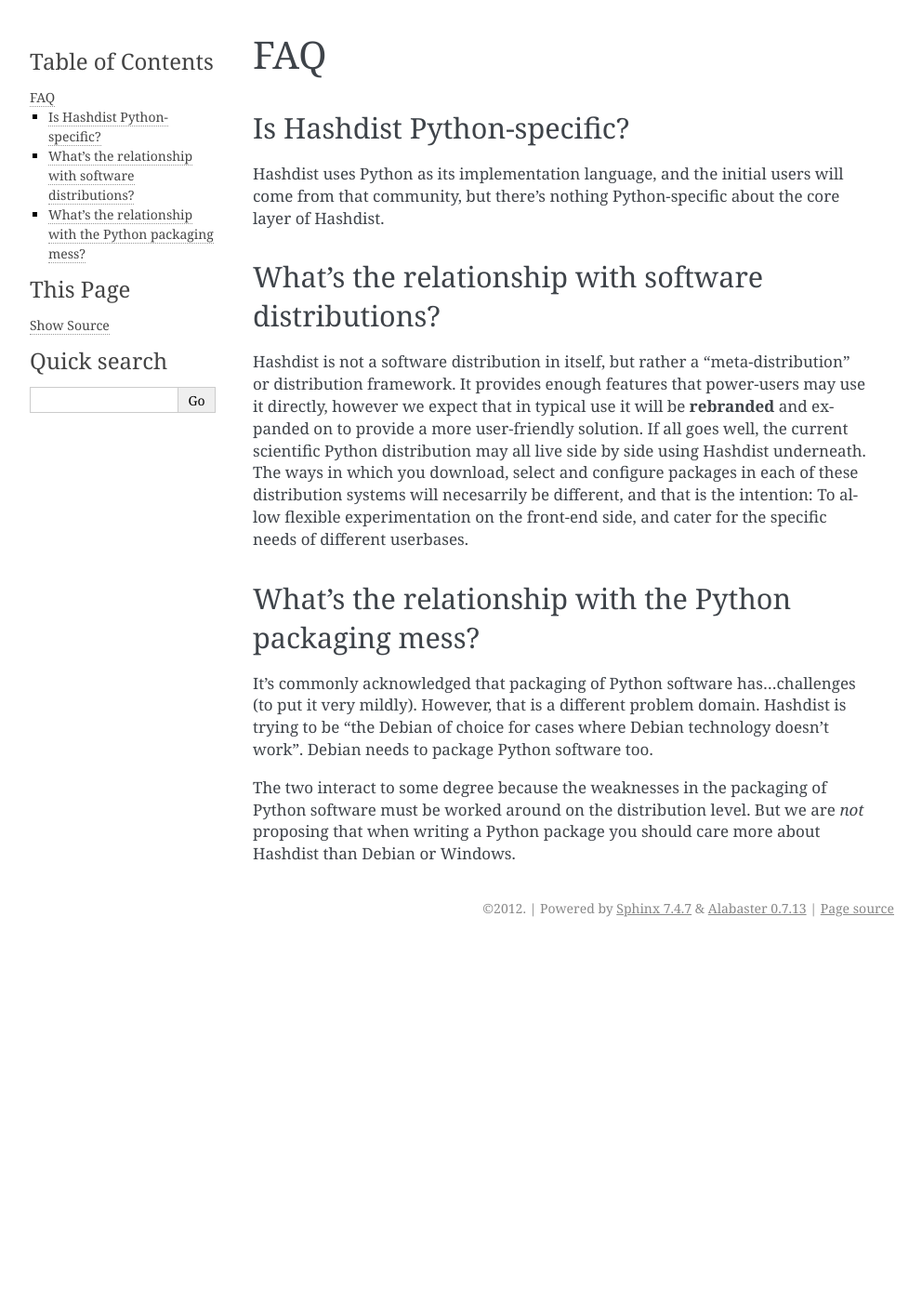
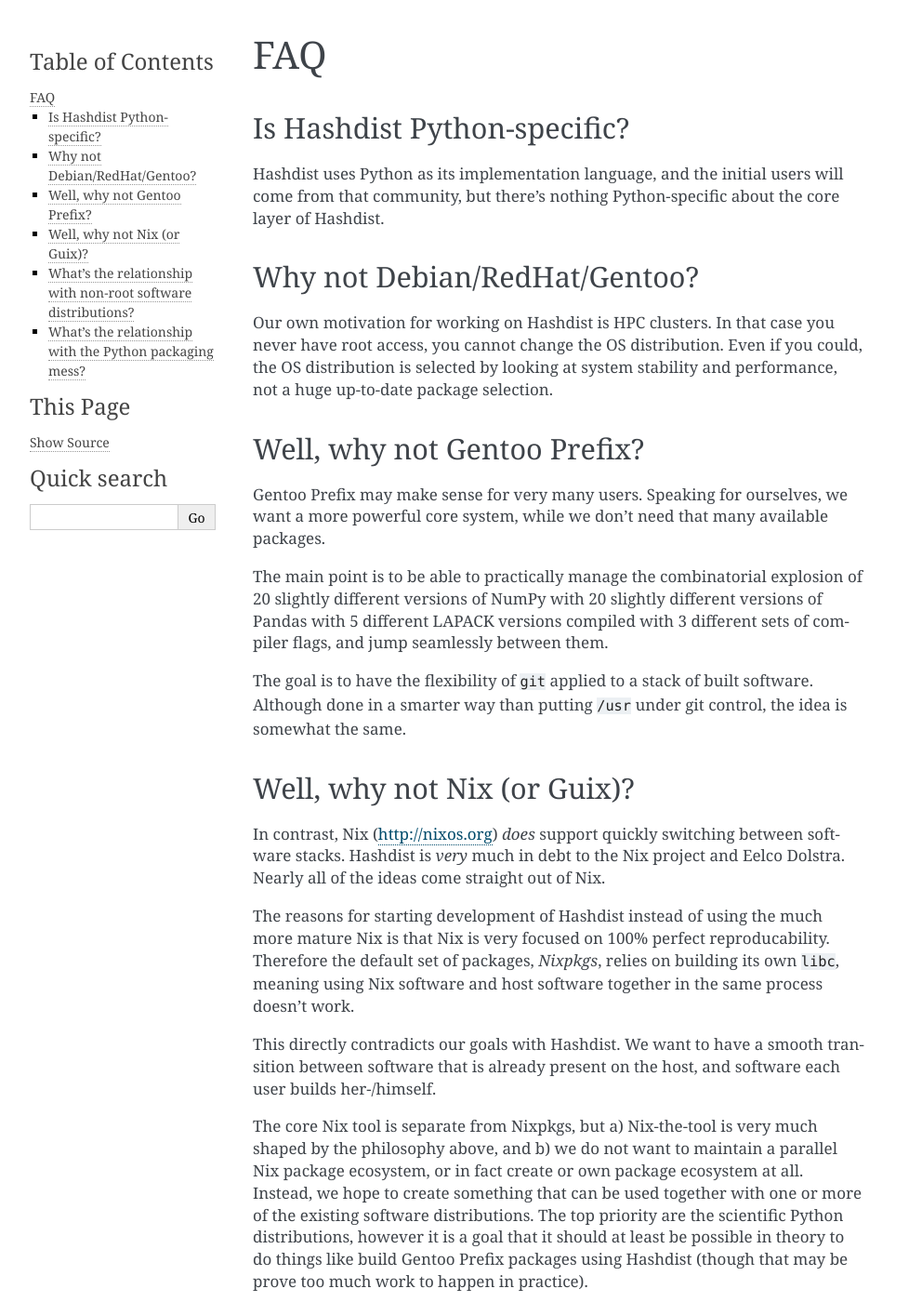
Before and after one commit to hashdist/hashdist, a Sphinx documentation site: the page built from doc/source/faq.rst, in a window 1280 px wide and 1400 px high. Shown: the whole window at 93% size, without its empty margins (148-1140 px from the left). Built offline with Sphinx 7.4.7, drawn with Linux system fonts in a browser that asks for light colours; some of the changed text lies outside the part shown.

Commit message:
DOC more FAQ and tutorial

```diff
--- a/doc/source/faq.rst
+++ b/doc/source/faq.rst
@@ -9,15 +11,79 @@
 Python-specific about the core layer of Hashdist.
 
 
-What's the relationship with software distributions?
-----------------------------------------------------
+Why not Debian/RedHat/Gentoo?
+-----------------------------
+
+Our own motivation for working on Hashdist is HPC clusters. In that
+case you never have root access, you cannot change the OS
+distribution. Even if you could, the OS distribution is selected by
+looking at system stability and performance, not a huge up-to-date
+package selection.
+
+Well, why not Gentoo Prefix?
+----------------------------
+
+Gentoo Prefix may make sense for very many users. Speaking for
+ourselves, we want a more powerful core system, while we don't need
+that many available packages.
+
+The main point is to be able to practically manage the combinatorial
+explosion of 20 slightly different versions of NumPy with 20 slightly
+different versions of Pandas with 5 different LAPACK versions compiled
+with 3 different sets of compiler flags, and jump seamlessly between
+them.
+
+The goal is to have the flexibility of ``git`` applied to a stack of
+built software. Although done in a smarter way than putting ``/usr`` under
+git control, the idea is somewhat the same.
+
+
+Well, why not Nix (or Guix)?
+----------------------------
+
+In contrast, Nix (http://nixos.org) *does* support quickly switching
+between software stacks. Hashdist is *very* much in debt to the Nix
+project and Eelco Dolstra.  Nearly all of the ideas come straight out
+of Nix.
+
+The reasons for starting development of Hashdist instead of using the
+much more mature Nix is that Nix is very focused on 100% perfect
+reproducability. Therefore the default set of packages, *Nixpkgs*,
+relies on building its own ``libc``, meaning using Nix software and
+host software together in the same process doesn't work.
+
+This directly contradicts our goals with Hashdist. We want to have
+a smooth transition between software that is already present on the
+host, and software each user builds her-/himself.
+
+The core Nix tool is separate from Nixpkgs, but a) Nix-the-tool is
+very much shaped by the philosophy above, and b) we do not want to
+maintain a parallel Nix package ecosystem, or in fact create or own
+package ecosystem at all. Instead, we hope to create something that
+can be used together with one or more of the existing software
+distributions. The top priority are the scientific Python
+distributions, however it is a goal that it should at least be
+possible in theory to do things like build Gentoo Prefix packages
+using Hashdist (though that may be prove too much work to happen in
+practice).
+
+Also, Nix is GPL, while Hashdist is BSD. And the important thing about
+Nix is really the fundamental ideas, rather than the code.
+As the Google Summer of Code FAQ states: *"That's fine, a little
+duplication is par for the course in open source."*
+
+We're not aware of other hash-based/functional software administration
+tools than Nix and Hashdist. Guix uses Nix under the hood.
+
+What's the relationship with non-root software distributions?
+-------------------------------------------------------------
 
 Hashdist is not a software distribution in itself, but rather a
 "meta-distribution" or distribution framework. It
 provides enough features that power-users may use it directly, however
-we expect that in typical use it will be **rebranded** and expanded on
-to provide a more user-friendly solution. If all goes well, the current
-scientific Python distribution may all live side by side using Hashdist
+we expect that in typical use it will be rebranded and expanded on
+to provide a more user-friendly solution. If all goes (very) well, the current
+scientific Python distributions may all live side by side using Hashdist
 underneath. The ways in which you download, select and configure
 packages in each of these distribution systems will necesarrily be
 different, and that is the intention: To allow flexible
@@ -39,3 +105,6 @@
 packaging of Python software must be worked around on the distribution
 level. But we are *not* proposing that when writing a Python package
 you should care more about Hashdist than Debian or Windows.
+
+The best way for Pythonistas to think about Hashdist may be
+a more powerful hybrid of virtualenv and buildout.
--- a/doc/source/tutorial.rst
+++ b/doc/source/tutorial.rst
@@ -5,7 +5,10 @@
 development. Please speak up on the mailing list:
 https://groups.google.com/forum/?fromgroups#!forum/hashdist
 
+Also, there's a :ref:`FAQ`.
+
 .. contents::
+
 
 
 Getting Hashdist
```
Also changed, not shown: other parts of doc/source/faq.rst (+2 -0 lines), doc/source/index.rst (+4 -8 lines).
